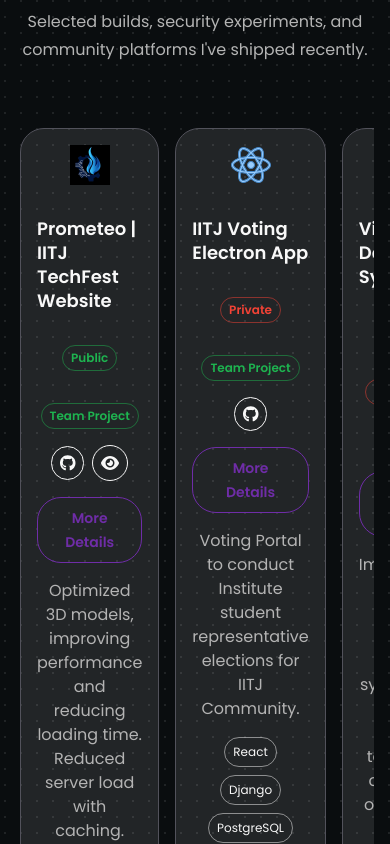
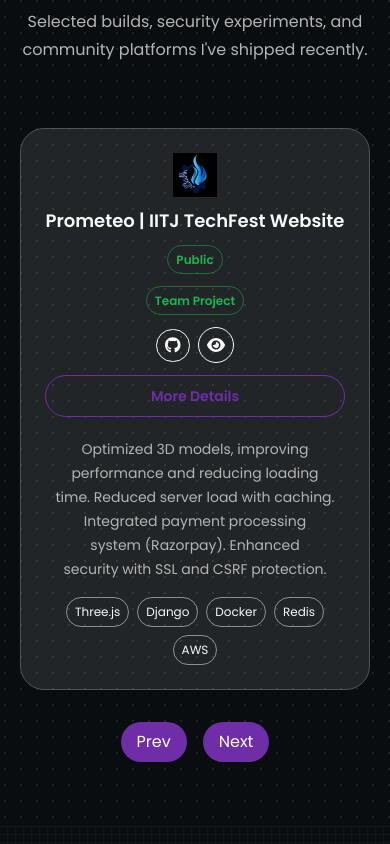
Before and after one commit to Shivanshu-Verma/Portfolio, a Next.js app: page / in a window 390 px wide. Shown: the part 9500-10344 px from the top of the page. Built offline with nearby package versions, Linux system fonts and the light colour scheme; no server answers; what tailwindcss-debug-screens would draw is missing.

Commit message:
refactor: Update ProjectItem layout for improved responsiveness and accessibility

```diff
--- a/src/components/home/ui/ProjectItem.tsx
+++ b/src/components/home/ui/ProjectItem.tsx
@@ -29,11 +29,11 @@
     <article
       aria-labelledby={`${project.id}-title`}
       role="listitem"
-      className="snap-center h-full"
+      className="snap-center h-full shrink-0 basis-full sm:basis-[24rem] md:basis-[26rem] lg:basis-[28rem] flex"
     >
-      <CardBox classNames="w-full h-full min-h-[26rem] sm:min-h-[30rem] lg:min-h-[32rem] min-w-[calc(100%-2rem)] sm:min-w-[25rem] md:min-w-[28rem] p-4 gap-4 items-center justify-between bg-[var(--textColor10)] group slide_in">
-        <Column classNames="w-full items-center justify-start gap-4">
-          <Row classNames="w-[2.5rem] md:w-[3rem] aspect-square items-center justify-center">
+      <CardBox classNames="w-full h-full min-h-[24rem] sm:min-h-[28rem] lg:min-h-[32rem] p-6 gap-5 items-center justify-between bg-[var(--textColor10)] group slide_in">
+        <Column classNames="w-full items-center gap-3">
+          <Row classNames="w-[2.75rem] md:w-[3.25rem] aspect-square items-center justify-center">
             <Image
               src={project.icon}
               alt={`${project.title} cover graphic`}
@@ -49,14 +49,14 @@
 
           <Link
             href={`/projects/${project.id}`}
-            className="mt-4 text-lg/6 font-semibold text-[var(--textColor)] hover:text-[var(--primaryColor)] transition"
+            className="text-lg/6 font-semibold text-center text-[var(--textColor)] hover:text-[var(--primaryColor)] transition"
             id={`${project.id}-title`}
           >
             {project.title}
           </Link>
 
           <div
-            className={`flex flex-row items-center justify-center rounded-full py-[0.05] px-[0.5rem] mt-4 capitalize text-center border ${
+            className={`flex flex-row items-center justify-center rounded-full py-[0.1rem] px-2 capitalize text-center border ${
               project.repoType === RepoType.Private
                 ? "text-[var(--errorColor)] border-[var(--errorColor50)]"
                 : "text-[var(--successColor)] border-[var(--successColor50)]"
@@ -67,7 +67,7 @@
             </p>
           </div>
           <div
-            className={`flex flex-row items-center justify-center rounded-full py-[0.05] px-[0.5rem] mt-4 capitalize text-center border ${
+            className={`flex flex-row items-center justify-center rounded-full py-[0.1rem] px-2 capitalize text-center border ${
               project.projectType === ProjectType.CourseWork
                 ? "text-[var(--errorColor)] border-[var(--errorColor50)]"
                 : "text-[var(--successColor)] border-[var(--successColor50)]"
@@ -127,8 +127,8 @@
           </Link>
         </Column>
 
-        <Column classNames="w-full items-center flex-1 justify-between gap-4">
-          <p className="text-center text-base/6 text-[var(--textColorLight)]">
+        <Column classNames="w-full flex-1 items-center justify-between gap-4">
+          <p className="text-center text-sm/6 md:text-base/6 text-[var(--textColorLight)]">
             <Balancer>{project.description}</Balancer>
           </p>
 
```
Also changed, not shown: 1 other file (tests, documents, lock files or other folders).
